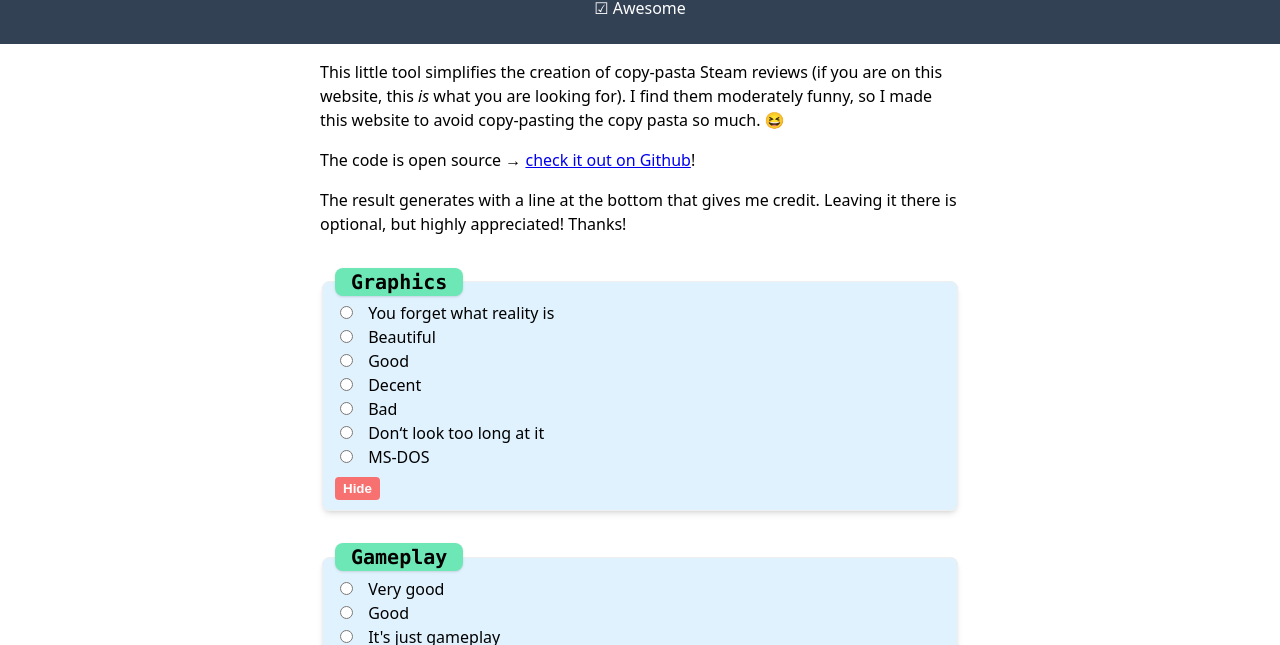
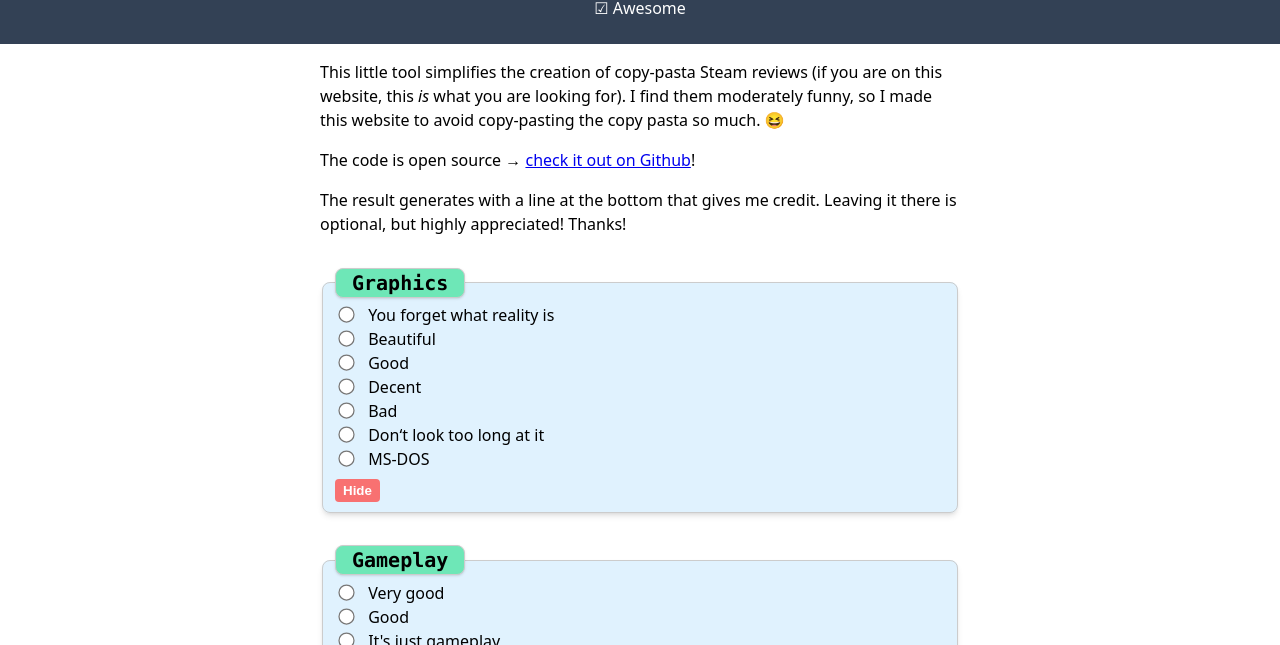
Before and after one commit to VojtaStruhar/steam-review-template, an Astro site: page /steam-review-template/en in a window 1280 px wide. Shown: the part 155-800 px from the top of the page. Built offline with nearby package versions, Linux system fonts and the light colour scheme; Astro itself is replaced by a stand-in of ours.

Commit message:
Move CSS into a component

```diff
--- a/src/components/OptionForm.astro
+++ b/src/components/OptionForm.astro
@@ -36,7 +36,17 @@ const { category, index } = Astro.props;
 </form>
 
 <style>
-fieldset[data-hidden="true"] *:not(legend):not(button[data-action="hide"]) {
-  display: none;
-}
+  fieldset[data-hidden="true"] *:not(legend):not(button[data-action="hide"]) {
+    display: none;
+  }
+
+  input[type="radio"],
+  input[type="checkbox"] {
+    transform: scale(1.25);
+  }
+
+  fieldset,
+  legend {
+    border: 1px solid #ccc;
+  }
 </style>
--- a/src/pages/en/index.astro
+++ b/src/pages/en/index.astro
@@ -54,15 +54,3 @@ import FlagSelect from "../../components/FlagSelect.astro";
     </div>
   </div>
 </PageLayout>
-
-<style>
-  input[type="radio"],
-  input[type="checkbox"] {
-    transform: scale(1.25);
-  }
-
-  fieldset,
-  legend {
-    border: 1px solid #ccc;
-  }
-</style>
--- a/src/pages/es/index.astro
+++ b/src/pages/es/index.astro
@@ -54,15 +54,3 @@ import FlagSelect from "../../components/FlagSelect.astro";
     </div>
   </div>
 </PageLayout>
-
-<style>
-  input[type="radio"],
-  input[type="checkbox"] {
-    transform: scale(1.25);
-  }
-
-  fieldset,
-  legend {
-    border: 1px solid #ccc;
-  }
-</style>
--- a/src/pages/fr/index.astro
+++ b/src/pages/fr/index.astro
@@ -53,15 +53,3 @@ import FlagSelect from "../../components/FlagSelect.astro";
     </div>
   </div>
 </PageLayout>
-
-<style>
-  input[type="radio"],
-  input[type="checkbox"] {
-    transform: scale(1.25);
-  }
-
-  fieldset,
-  legend {
-    border: 1px solid #ccc;
-  }
-</style>
--- a/src/pages/it/index.astro
+++ b/src/pages/it/index.astro
@@ -54,15 +54,3 @@ import FlagSelect from "../../components/FlagSelect.astro";
     </div>
   </div>
 </PageLayout>
-
-<style>
-  input[type="radio"],
-  input[type="checkbox"] {
-    transform: scale(1.25);
-  }
-
-  fieldset,
-  legend {
-    border: 1px solid #ccc;
-  }
-</style>
```
